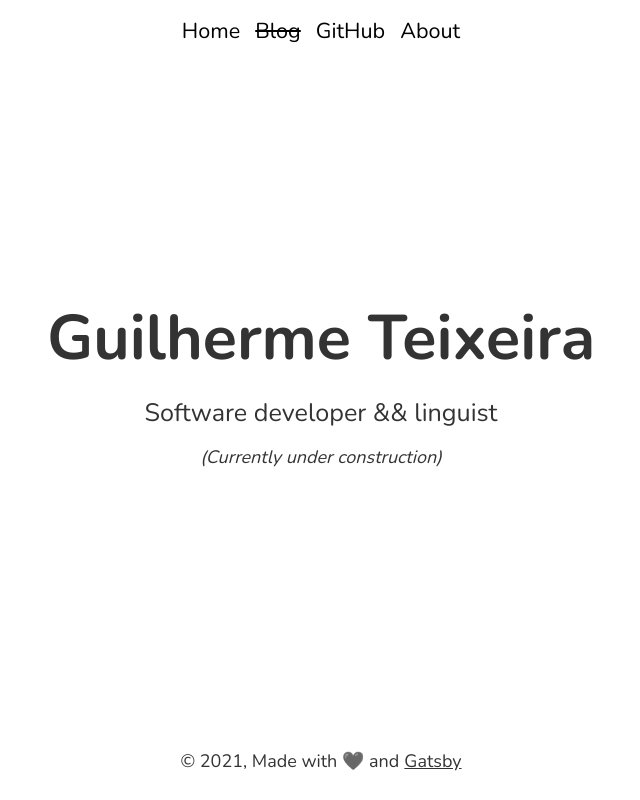
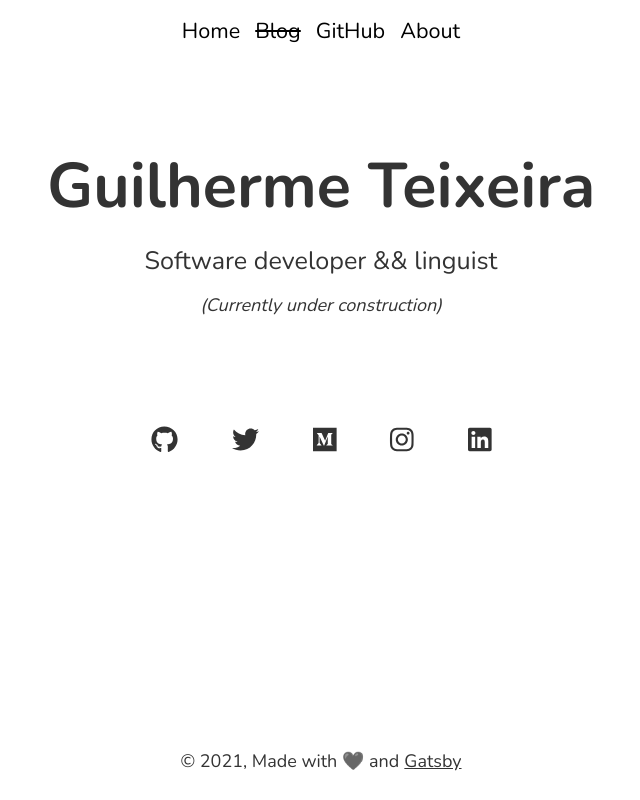
Before and after one commit to vibraniumdev/vibraniumdev.github.io-old, a Gatsby site: page / in a window 1280 px wide. Shown: the whole page, without its empty margins (319-959 px from the left). Built offline with nearby package versions, Linux system fonts and the light colour scheme; Gatsby itself is replaced by a stand-in of ours; a small style sheet from the web is missing.

Commit message:
Adds a hero with social media icon links

```diff
--- a/gatsby-config.js
+++ b/gatsby-config.js
@@ -7,6 +7,7 @@ module.exports = {
   },
   plugins: [
     `gatsby-plugin-react-helmet`,
+    `gatsby-plugin-fontawesome-css`,
     {
       resolve: `gatsby-source-filesystem`,
       options: {
--- a/package.json
+++ b/package.json
@@ -7,9 +7,15 @@
   "dependencies": {
     "@emotion/core": "^10.0.28",
     "@emotion/styled": "^10.0.27",
+    "@fortawesome/fontawesome-svg-core": "^1.2.34",
+    "@fortawesome/free-brands-svg-icons": "^5.15.2",
+    "@fortawesome/free-regular-svg-icons": "^5.15.2",
+    "@fortawesome/free-solid-svg-icons": "^5.15.2",
+    "@fortawesome/react-fontawesome": "^0.1.14",
     "gatsby": "^2.23.18",
     "gatsby-image": "^2.4.12",
     "gatsby-plugin-emotion": "^4.3.9",
+    "gatsby-plugin-fontawesome-css": "^1.0.0",
     "gatsby-plugin-manifest": "^2.4.17",
     "gatsby-plugin-netlify": "^2.3.10",
     "gatsby-plugin-offline": "^3.2.16",
--- /dev/null
+++ b/src/components/hero.js
@@ -0,0 +1,61 @@
+import PropTypes from "prop-types"
+import React from "react"
+import { FontAwesomeIcon } from "@fortawesome/react-fontawesome"
+import { faCoffee } from "@fortawesome/free-solid-svg-icons"
+import {
+  faMedium,
+  faGithub,
+  faLinkedin,
+  faTwitter,
+  faTwitterSquare,
+  faInstagram,
+} from "@fortawesome/free-brands-svg-icons"
+import {} from "@fortawesome/free-regular-svg-icons"
+
+import * as S from "./hero.styles"
+const Hero = () => (
+  // <S.OuterContainer>
+  <S.Container>
+    <a
+      href="https://github.com/vibraniumdev/"
+      target="_blank"
+      rel="noopener noreferrer"
+    >
+      <FontAwesomeIcon icon={faGithub} />
+    </a>
+    <a
+      href="https://twitter.com/vibraniumdev"
+      target="_blank"
+      rel="noopener noreferrer"
+    >
+      <FontAwesomeIcon icon={faTwitter} />
+    </a>
+
+    <a
+      href="https://medium.com/@guiemi"
+      target="_blank"
+      rel="noopener noreferrer"
+    >
+      <FontAwesomeIcon icon={faMedium} />
+    </a>
+
+    <a
+      href="https://www.instagram.com/violaodeinverno/"
+      target="_blank"
+      rel="noopener noreferrer"
+    >
+      <FontAwesomeIcon icon={faInstagram} />
+    </a>
+
+    <a
+      href="https://www.linkedin.com/in/guiemi/"
+      target="_blank"
+      rel="noopener noreferrer"
+    >
+      <FontAwesomeIcon icon={faLinkedin} />
+    </a>
+  </S.Container>
+  // </S.OuterContainer>
+)
+
+export default Hero
--- /dev/null
+++ b/src/components/hero.styles.js
@@ -0,0 +1,25 @@
+import styled from "@emotion/styled"
+
+export const Container = styled.div`
+  text-align: center;
+  padding: 1rem 0;
+
+  svg {
+    margin: 0 1.5rem;
+    padding: 0;
+    font-size: 1.5rem;
+
+    :hover {
+      color: #6c757d;
+      transition-duration: 0.2s;
+    }
+  }
+`
+
+export const OuterContainer = styled.div`
+  display: flex;
+  align-items: center;
+  justify-content: center;
+  flex-direction: row;
+  /* height: 78vh; */
+`
--- a/src/components/landing-bio.styles.js
+++ b/src/components/landing-bio.styles.js
@@ -9,7 +9,8 @@ export const OuterContainer = styled.div`
   align-items: center;
   justify-content: center;
   flex-direction: row;
-  height: 78vh;
+  /* height: 78vh; */
+  height: 40vh;
 `
 
 export const Description = styled.p`
--- a/src/pages/index.js
+++ b/src/pages/index.js
@@ -2,12 +2,14 @@ import React from "react"
 
 import LandingBio from "../components/landing-bio"
 import Layout from "../components/layout"
+import Hero from "../components/hero"
 import SEO from "../components/seo"
 
 const IndexPage = () => (
   <Layout>
     <SEO title="Home" keywords={[`gatsby`, `application`, `react`]} />
     <LandingBio />
+    <Hero />
   </Layout>
 )
 
```
